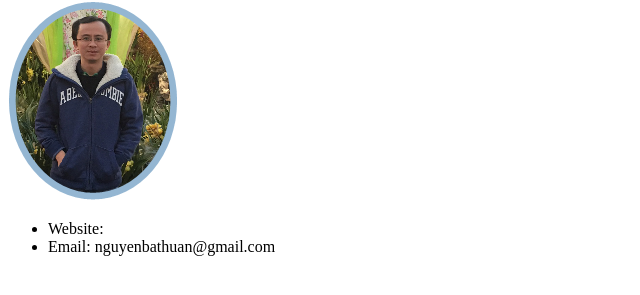
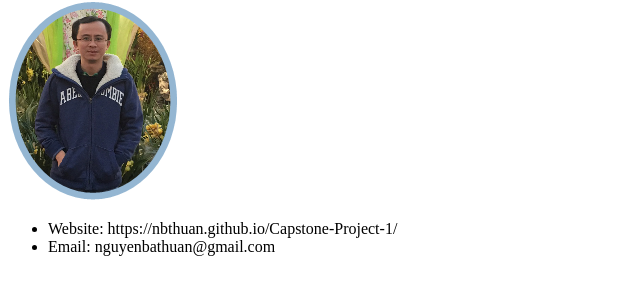
Before and after one commit to nbthuan/Capstone-Project-1, a plain HTML site: page public/contact.html in a window 1280 px wide. Shown: the part 79-374 px from the top of the page, without its empty margins (0-640 px from the left). Drawn offline with Linux system fonts and the light colour scheme.

Commit message:
Add files via upload

```diff
--- a/public/contact.html
+++ b/public/contact.html
@@ -10,7 +10,7 @@
     <h1>My Profile</h1>
     <img src="../assets/images/image001.png" alt="My Profile"/>
     <ul>
-        <li>Website:</li>
+        <li>Website: https://nbthuan.github.io/Capstone-Project-1/</li>
         <li>Email: nguyenbathuan@gmail.com</li>
     </ul>
 </body>
```
